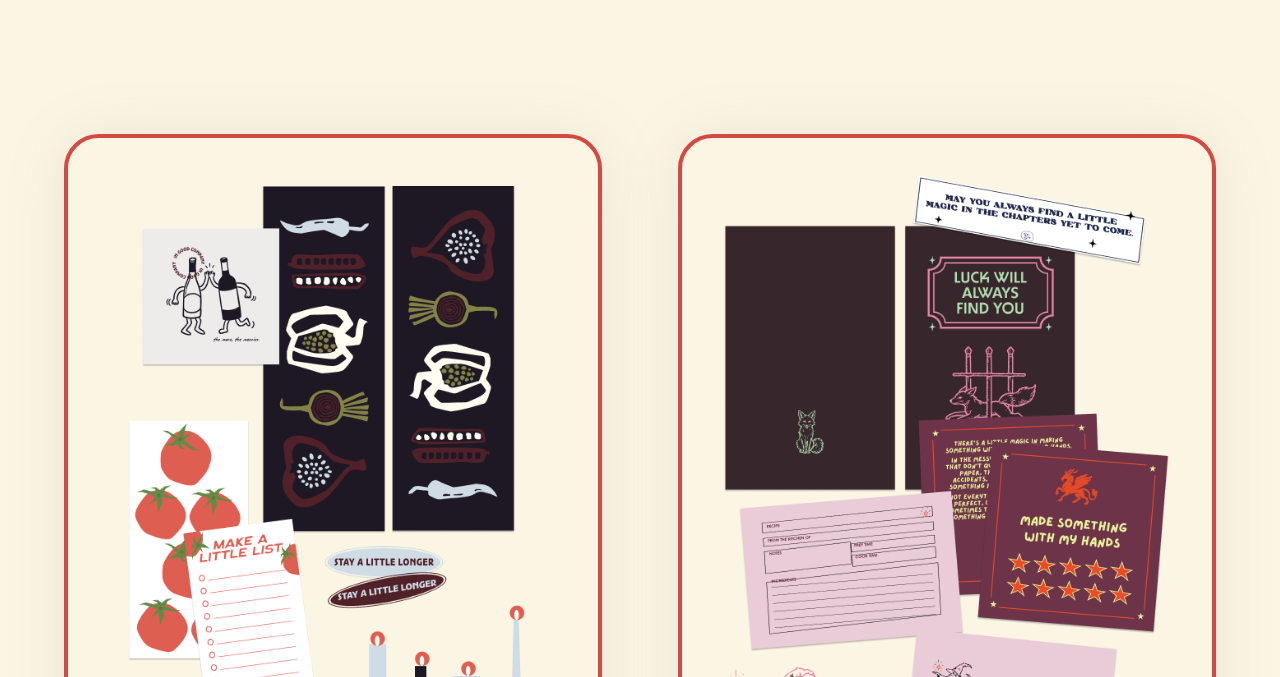
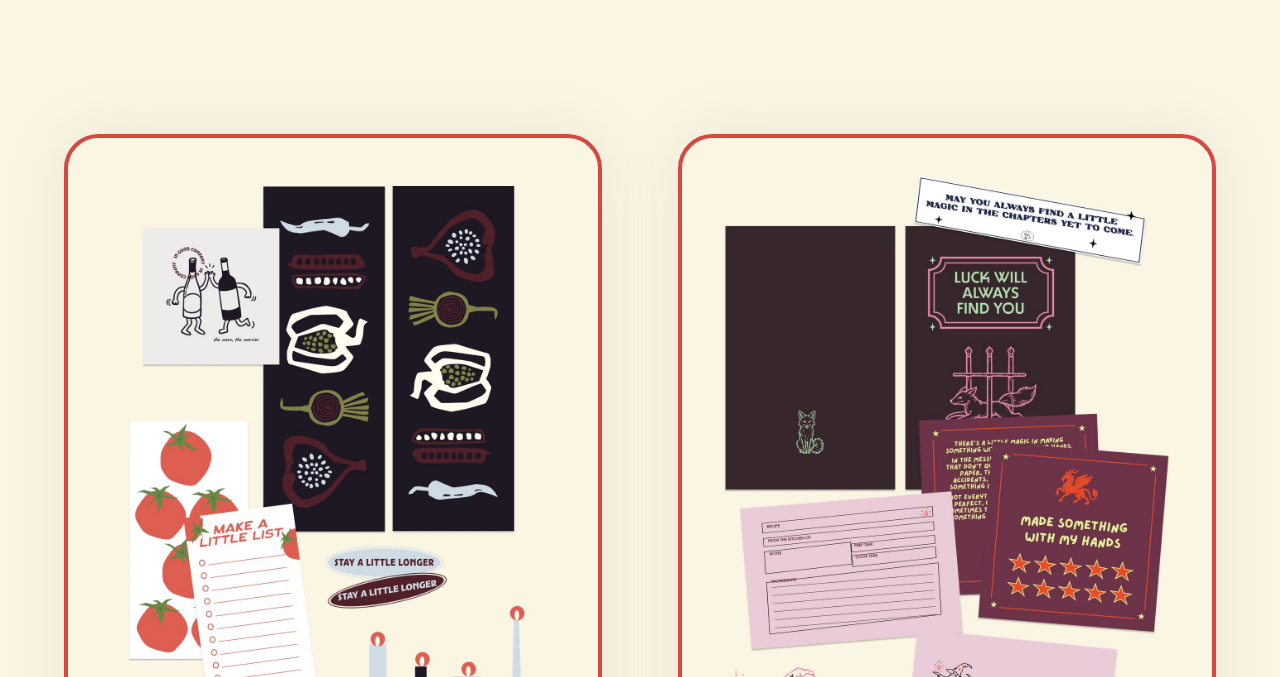
Before and after one commit to BrookeRogersDesign/PaperHeartsClub, a plain HTML site: page past-issues.html in a window 1280 px wide. Shown: the part 123-800 px from the top of the page. Drawn offline with Linux system fonts and the light colour scheme; a web font is replaced by a local one.

Commit message:
Sharpen November and October past issue art
Co-Authored-By: Claude Opus 5.5 <noreply@anthropic.com>

```diff
--- a/past-issues.html
+++ b/past-issues.html
@@ -342,11 +342,11 @@
 
   <main class="past" aria-label="Past issues">
     <figure class="issue">
-      <div class="issue-card"><img src="PastIssue-2026-11.png" alt="What came in the November 2026 envelope" width="500" height="707" style="width:77.5%" loading="lazy"></div>
+      <div class="issue-card"><img src="PastIssue-2026-11.jpg" alt="What came in the November 2026 envelope" width="996" height="1408" style="width:77.5%" loading="lazy"></div>
       <figcaption class="issue-label">November 2026</figcaption>
     </figure>
     <figure class="issue">
-      <div class="issue-card"><img src="PastIssue-2026-10.png" alt="What came in the October 2026 envelope" width="542" height="760" style="width:84%" loading="lazy"></div>
+      <div class="issue-card"><img src="PastIssue-2026-10.jpg" alt="What came in the October 2026 envelope" width="1076" height="1510" style="width:84%" loading="lazy"></div>
       <figcaption class="issue-label">October 2026</figcaption>
     </figure>
     <figure class="issue">
```
Also changed, not shown: PastIssue-2026-10.jpg (added), PastIssue-2026-10.png (deleted), PastIssue-2026-11.jpg (added), PastIssue-2026-11.png (deleted).
